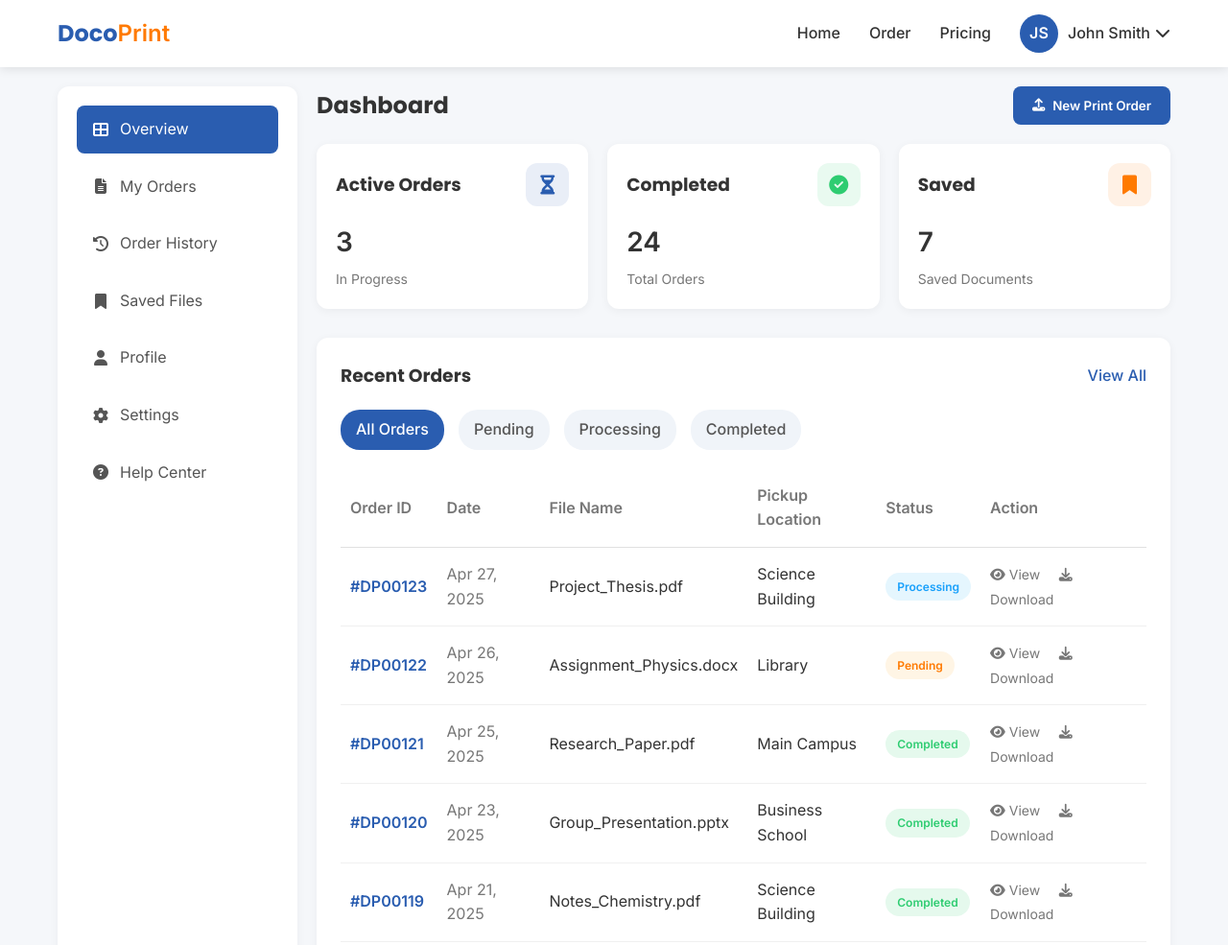
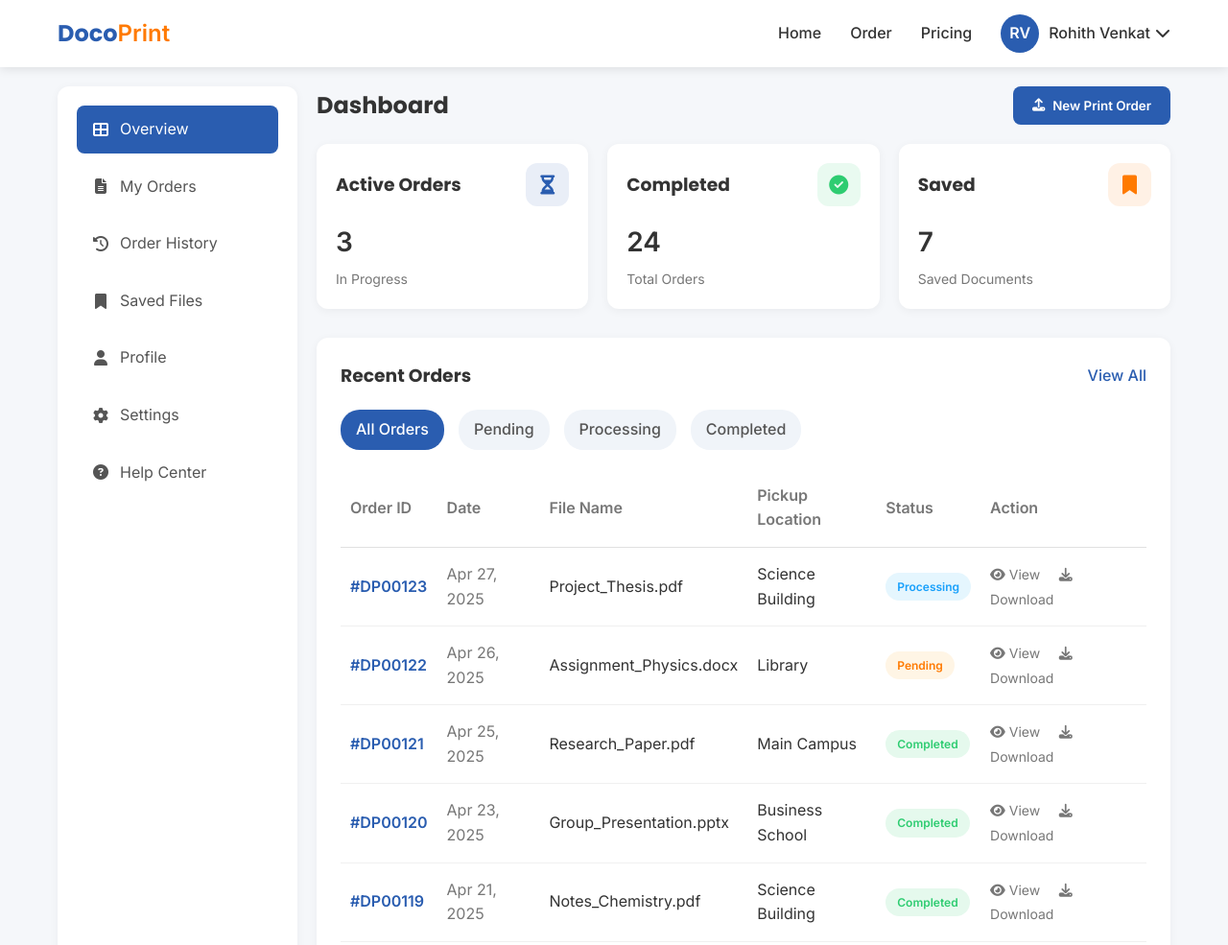
Before and after one commit to RohitVenkatMutyala/DocoPrint, a plain HTML site: page dashboard.html in a window 1280 px wide. Shown: the top 985 px of the page at 96% size. Drawn offline with Linux system fonts and the light colour scheme.

Commit message:
updated files

```diff
--- a/dashboard.html
+++ b/dashboard.html
@@ -504,8 +504,8 @@
                         <li><a href="pricing.html">Pricing</a></li>
                         <li>
                             <div class="user-profile">
-                                <div class="user-avatar">JS</div>
-                                <div class="user-name">John Smith</div>
+                                <div class="user-avatar">RV</div>
+                                <div class="user-name">Rohith Venkat</div>
                                 <div class="dropdown-icon">
                                     <i class="fas fa-chevron-down"></i>
                                 </div>
```
